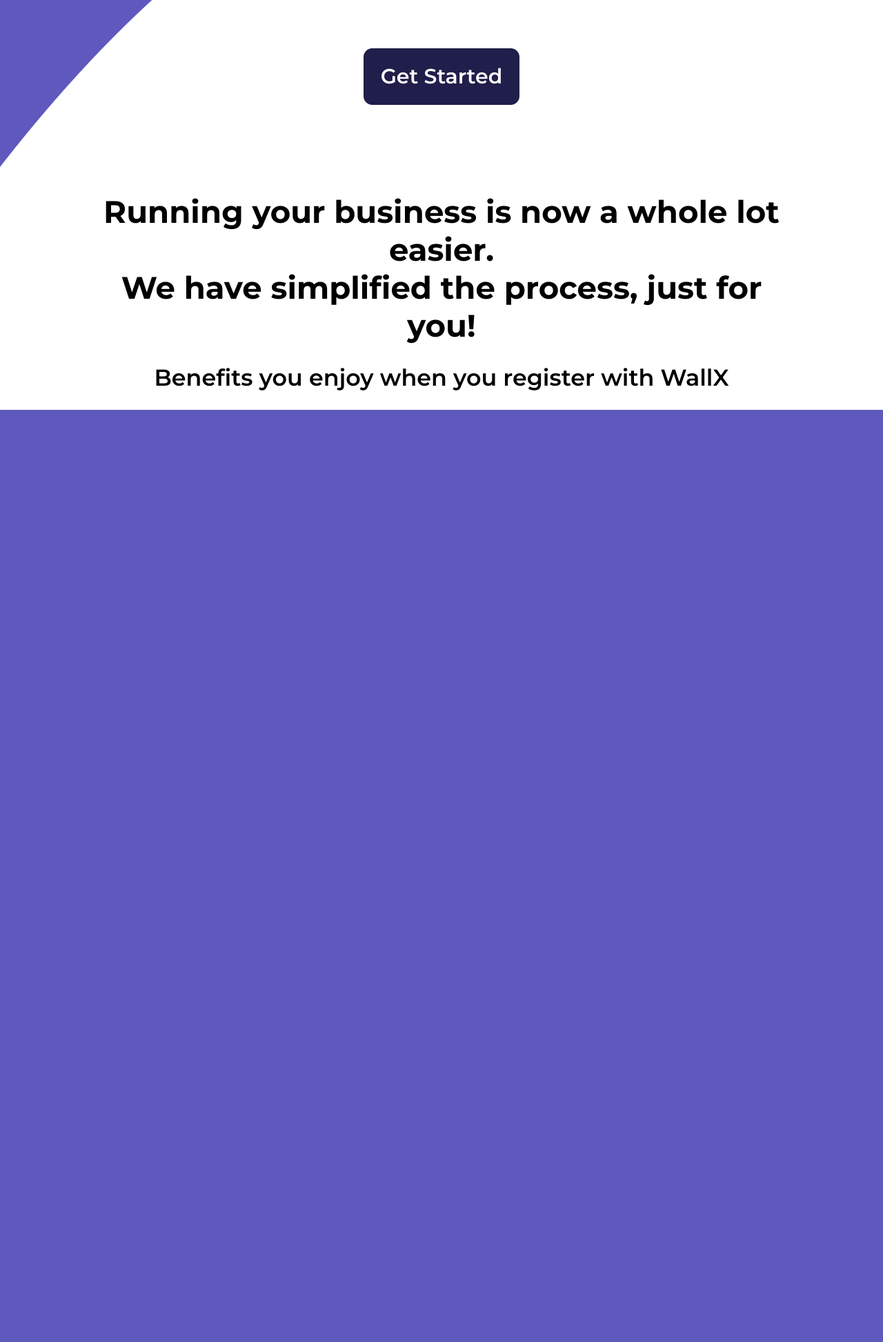
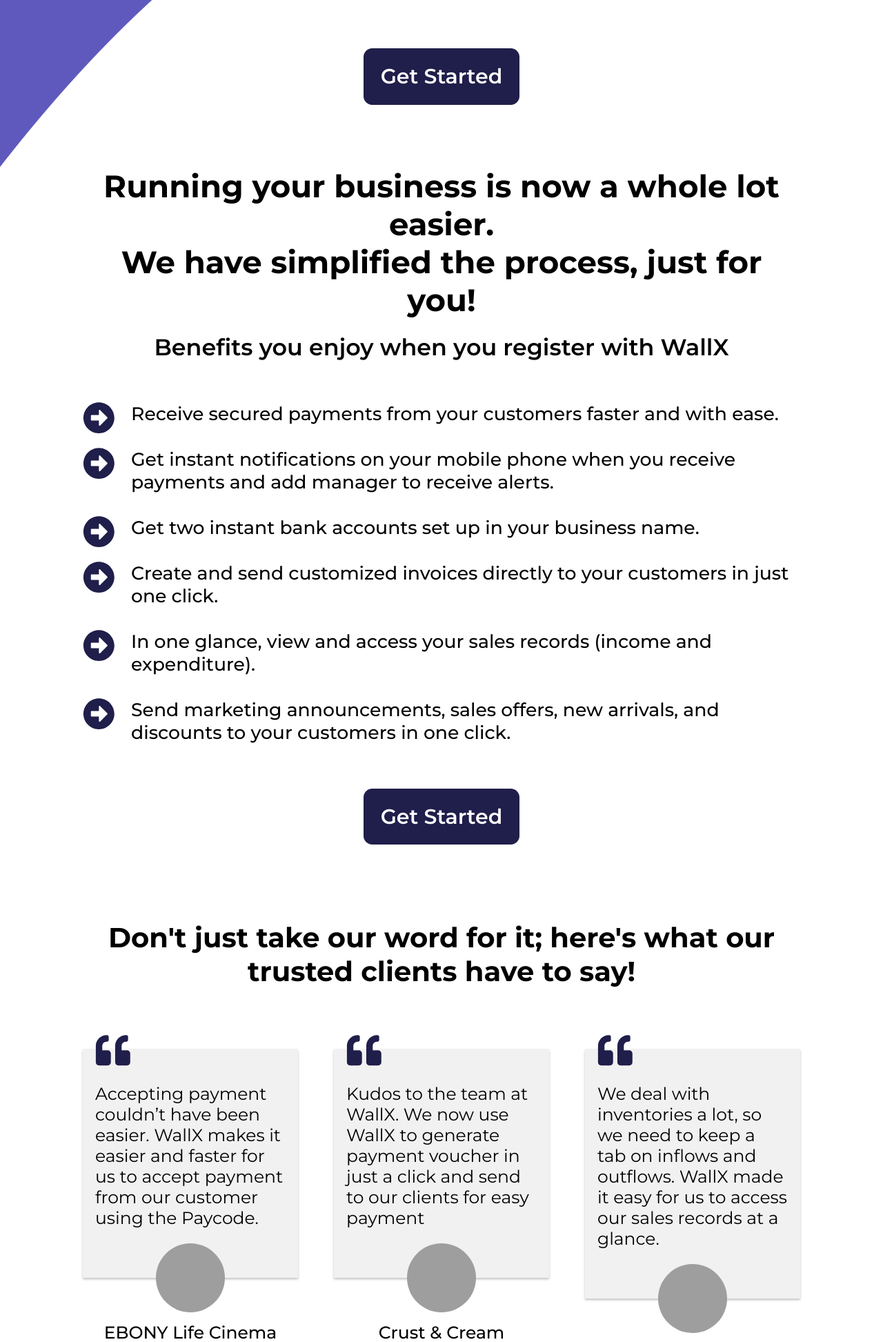
Before and after one commit to shinaayomi/wallx-landing-page, a PHP site: page / in a window 1280 px wide. Shown: the part 1119-3064 px from the top of the page at 69% size. Before the commit the page ends 1713 px from the top, so only its background shows below. Run offline with PHP 8.4, Linux system fonts and the light colour scheme; grey boxes are pictures that could not be loaded.

Commit message:
testimonial

```diff
--- a/index.html
+++ b/index.html
@@ -6,6 +6,11 @@
     <title>WallX</title>
     <link rel="preconnect" href="https://fonts.googleapis.com" />
     <link rel="preconnect" href="https://fonts.gstatic.com" crossorigin />
+    <link
+      rel="shortcut icon"
+      href="/assets/icons/Logo.svg"
+      type="image/x-icon"
+    />
     <link
       href="https://fonts.googleapis.com/css2?family=Montserrat:wght@400;500;600;700&display=swap"
       rel="stylesheet"
@@ -58,13 +63,109 @@
         <h2 class="text-center">
           Benefits you enjoy when you register with WallX
         </h2>
+        <ul>
+          <li>
+            Receive secured payments from your customers faster and with ease.
+          </li>
+          <li>
+            Get instant notifications on your mobile phone when you receive
+            payments and add manager to receive alerts.
+          </li>
+          <li>Get two instant bank accounts set up in your business name.</li>
+          <li>
+            Create and send customized invoices directly to your customers in
+            just one click.
+          </li>
+          <li>
+            In one glance, view and access your sales records (income and
+            expenditure).
+          </li>
+          <li>
+            Send marketing announcements, sales offers, new arrivals, and
+            discounts to your customers in one click.
+          </li>
+        </ul>
+        <div class="text-center">
+          <button class="btn get-started-btn">Get Started</button>
+        </div>
       </div>
     </section>
     <!-- end running business section -->
 
+    <!-- start trusted clients section -->
+    <section class="trusted_clients_section">
+      <div class="container">
+        <h1>
+          Don't just take our word for it; here's what our trusted clients have
+          to say!
+        </h1>
+        <div class="cards_wrapper">
+          <article>
+            <div class="content">
+              <img
+                src="/assets/icons/quote-icon.svg"
+                alt="Quote"
+                class="quote_icon"
+              />
+              <p>
+                Accepting payment couldn’t have been easier. WallX makes it
+                easier and faster for us to accept payment from our customer
+                using the Paycode.
+              </p>
+            </div>
+            <div class="profile text-center">
+              <img src="/assets/images/ebony-image.svg" alt="" />
+              <p>EBONY Life Cinema</p>
+            </div>
+          </article>
+          <article>
+            <div class="content">
+              <img
+                src="/assets/icons/quote-icon.svg"
+                alt="Quote"
+                class="quote_icon"
+              />
+              <p>
+                Kudos to the team at WallX. We now use WallX to generate payment
+                voucher in just a click and send to our clients for easy payment
+              </p>
+            </div>
+            <div class="profile text-center">
+              <img src="/assets/images/Crust-Cream.svg" alt="" />
+              <p>Crust & Cream Restaurant</p>
+            </div>
+          </article>
+          <article>
+            <div class="content">
+              <img
+                src="/assets/icons/quote-icon.svg"
+                alt="Quote"
+                class="quote_icon"
+              />
+              <p>
+                We deal with inventories a lot, so we need to keep a tab on
+                inflows and outflows. WallX made it easy for us to access our
+                sales records at a glance.
+              </p>
+            </div>
+            <div class="profile text-center">
+              <img src="/assets/images/Wine-Nation.svg" alt="" />
+              <p>Wine Nation</p>
+            </div>
+          </article>
+        </div>
+        <div class="text-center">
+          <button class="btn get-started-btn">Get Started</button>
+        </div>
+      </div>
+    </section>
+    <!-- end trusted clients section -->
+
     <!-- start footer -->
     <footer>
-      <div class="container"></div>
+      <div class="container">
+        <h1>Share, Spend With Ease</h1>
+      </div>
     </footer>
     <!-- end footer -->
     <script src="/js/index.js"></script>
--- a/styles/style.css
+++ b/styles/style.css
@@ -1,17 +1,24 @@
 :root {
   --dark-purple: #201e4a;
+}
+
+p,
+h1,
+h2,
+h3,
+h4,
+h5 {
+  margin-top: 0;
+  margin-bottom: 0;
 }
 
 * {
   font-family: Montserrat;
 }
 
-html,
 body {
-  margin: 0 !important;
-  padding: 0 !important;
-  border: none;
-  outline: none;
+  margin: 0;
+  padding: 0;
 }
 
 img {
@@ -104,7 +111,106 @@ img {
   font-weight: 600;
   line-height: normal;
 }
+
+.running_business_section ul {
+  list-style: none;
+  position: relative;
+  max-width: 1133px;
+  margin-left: auto;
+  margin-right: auto;
+  display: flex;
+  flex-direction: column;
+  gap: 33px;
+  padding-inline-start: 70px;
+  margin-top: 60px;
+  margin-bottom: 65px;
+}
+
+.running_business_section ul li {
+  color: #000;
+  font-size: 26.682px;
+  font-weight: 500;
+  line-height: normal;
+}
+
+.running_business_section ul li::before {
+  position: absolute;
+  left: 0;
+  content: "";
+  background: url(/assets//icons/list-type-img.svg) no-repeat center;
+  background-size: 45.86px;
+  width: 45.86px;
+  height: 45.86px;
+}
 /* end running business section */
+
+/* start trusted client section */
+.trusted_clients_section {
+  padding-top: 110px;
+  padding-bottom: 154px;
+}
+
+.trusted_clients_section h1 {
+  max-width: 1030.601px;
+  margin-left: auto;
+  margin-right: auto;
+  color: #000;
+  text-align: center;
+  font-size: 40.023px;
+  font-weight: 700;
+  line-height: normal;
+}
+
+.trusted_clients_section .cards_wrapper {
+  display: grid;
+  grid-template-columns: repeat(3, 1fr);
+  gap: 5%;
+  margin-top: 88px;
+}
+
+.trusted_clients_section .cards_wrapper .content {
+  background: #f1f1f1;
+  box-shadow: 0px 3.335px 3.335px 0px rgba(0, 0, 0, 0.25);
+  padding: 47px 18px 72px;
+}
+
+.trusted_clients_section .cards_wrapper .content .quote_icon {
+  width: 50.863px;
+  height: 44.192px;
+  display: block;
+  margin-top: -67px;
+  margin-bottom: 25px;
+}
+
+.trusted_clients_section .cards_wrapper .content p {
+  font-size: 25.015px;
+}
+
+.trusted_clients_section .cards_wrapper .profile img {
+  width: 100.058px;
+  height: 100.058px;
+  border-radius: 50%;
+  margin-top: -50px;
+}
+
+.trusted_clients_section .cards_wrapper .profile p {
+  color: #000;
+  font-size: 25.015px;
+  font-weight: 500;
+  margin-top: 10px;
+}
+
+.trusted_clients_section .btn {
+  margin-top: 93px;
+}
+/* end trusted client section */
+
+/* start footer */
+footer {
+  background-color: var(--dark-purple);
+  color: #ffffff;
+}
+/* end footer */
 
 /* start media query */
 @media (max-width: 1224px) {
```
Also changed, not shown: other parts of styles/style.css (+57 -3 lines), assets/icons/list-type-img.svg (added), assets/icons/quote-icon.svg (added), assets/images/Crust-Cream.svg (added), assets/images/Wine-Nation.svg (added), assets/images/ebony-image.svg (added), 1 other file.
